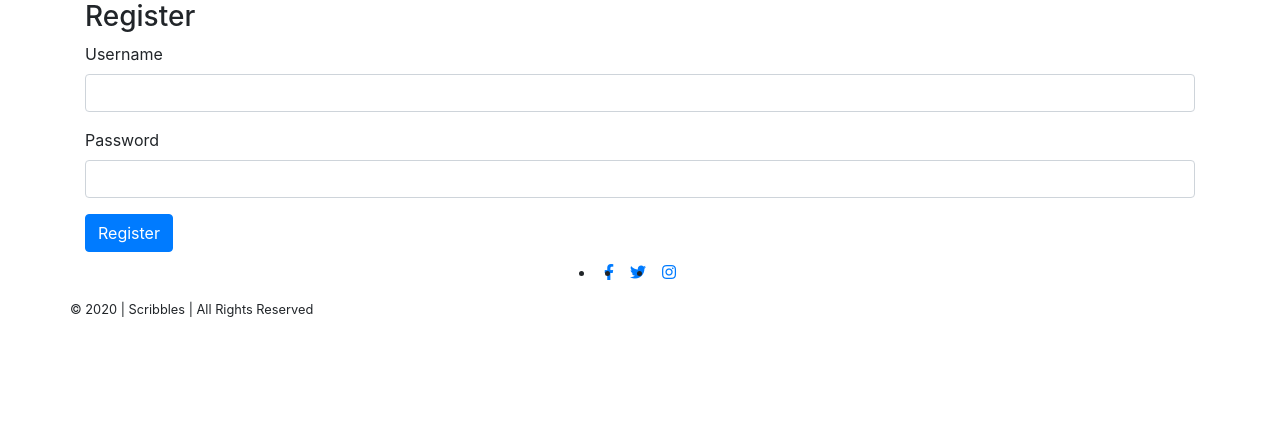
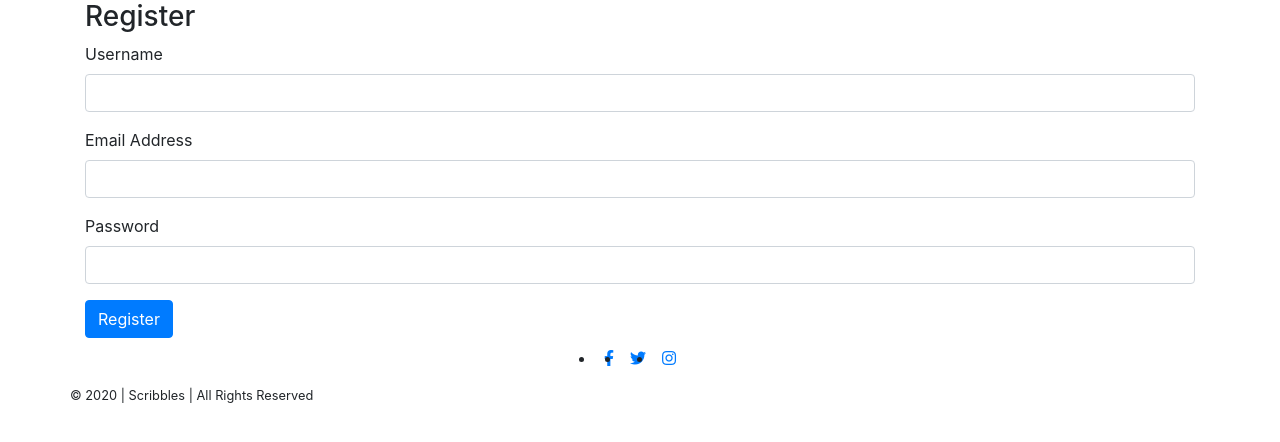
Before and after one commit to Code-Institute-Submissions/neringabickmore-scribbles, a Flask app: page /register in a window 1280 px wide. Shown: the part 56-498 px from the top of the page. Run offline with Flask 2, Linux system fonts and the light colour scheme; some libraries are stand-ins or nearby versions.

Commit message:
Add email to registration form

```diff
--- a/run.py
+++ b/run.py
@@ -54,6 +54,7 @@ def register():
 
         register = {
             "username": request.form.get("username").lower(),
+            "email": request.form.get("email").lower(),
             "password": generate_password_hash(request.form.get("password"))
         }
         mongo.db.users.insert_one(register)
--- a/templates/components/forms/register.html
+++ b/templates/components/forms/register.html
@@ -10,6 +10,11 @@
                 <label for="username">Username</label>
                 <input id="username" name="username" type="text" class="form-control" minlength="5" maxlength="15"
                     pattern="^[a-zA-Z0-9{5,15}$" required>
+            </div>
+            <!-- Email -->
+            <div class="form-group">
+                <label for="email">Email Address</label>
+                <input id="email" name="email" type="email" class="form-control" required>
             </div>
             <!-- Password -->
             <div class="form-group">
```
